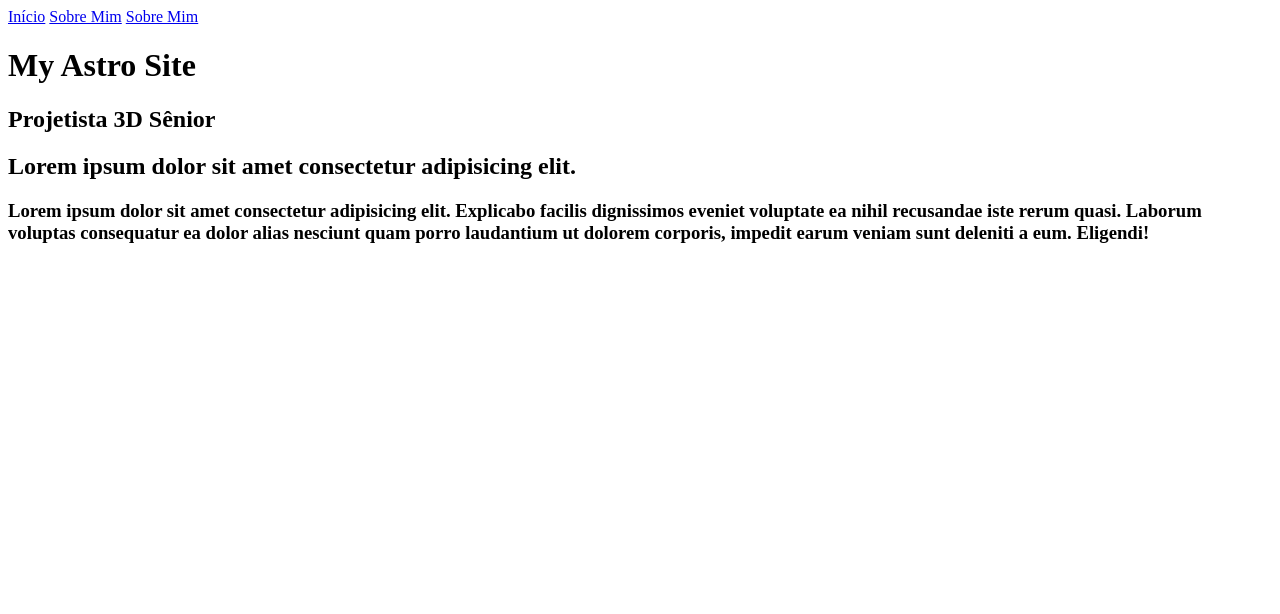
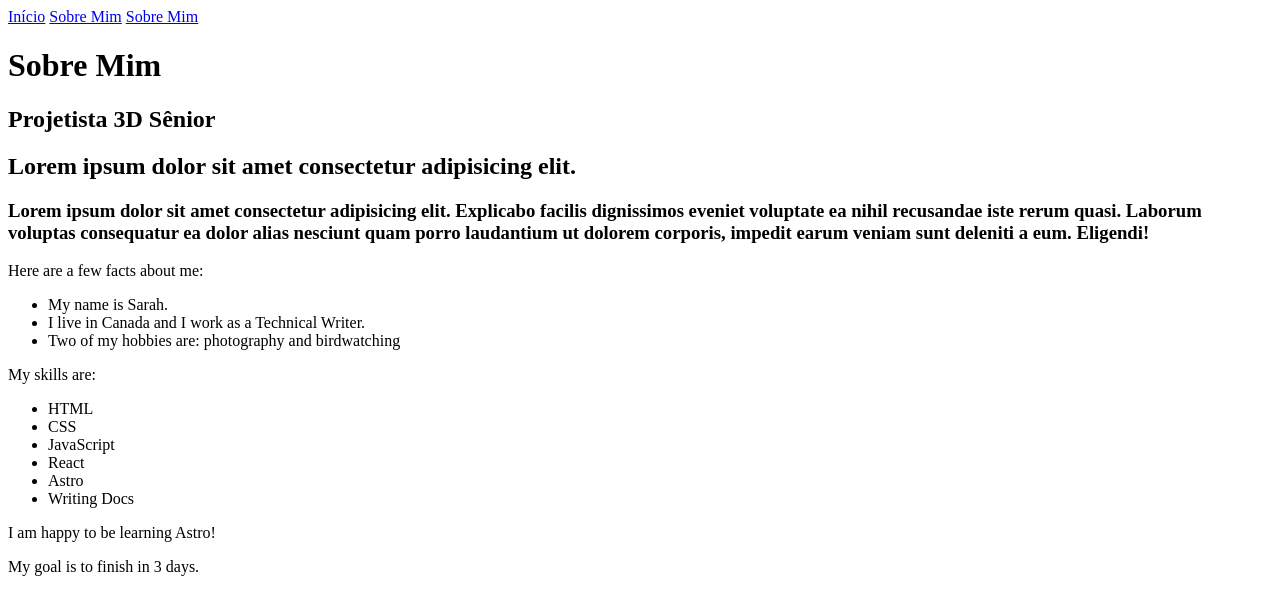
Before and after one commit to bandeira-thgo/astro-tut, an Astro site: page /about in a window 1280 px wide. Built offline with nearby package versions, Linux system fonts and the light colour scheme; Astro itself is replaced by a stand-in of ours.

Commit message:
add: about page

```diff
--- a/src/pages/about.astro
+++ b/src/pages/about.astro
@@ -1,4 +1,18 @@
 ---
+const pageTitle = "Sobre Mim";
+
+const identity = {
+  firstName: "Sarah",
+  country: "Canada",
+  occupation: "Technical Writer",
+  hobbies: ["photography", "birdwatching", "baseball"],
+};
+
+const skills = ["HTML", "CSS", "JavaScript", "React", "Astro", "Writing Docs"];
+
+const happy = true;
+const finished = false;
+const goal = 3;
 ---
 
 <html lang="en">
@@ -8,15 +22,31 @@
 		<link rel="icon" href="/favicon.ico" />
 		<meta name="viewport" content="width=device-width" />
 		<meta name="generator" content={Astro.generator} />
-		<title>Astro</title>
+		<title>{pageTitle}</title>
 	</head>
 	<body>
 		<a href="/">Início</a>
 		<a href="/about">Sobre Mim</a>
 		<a href="/blog">Sobre Mim</a>
-		<h1>My Astro Site</h1>
+		<h1>{pageTitle}</h1>
 		<h2>Projetista 3D Sênior</h2>
 		<h2>Lorem ipsum dolor sit amet consectetur adipisicing elit.</h2>
 		<h3>Lorem ipsum dolor sit amet consectetur adipisicing elit. Explicabo facilis dignissimos eveniet voluptate ea nihil recusandae iste rerum quasi. Laborum voluptas consequatur ea dolor alias nesciunt quam porro laudantium ut dolorem corporis, impedit earum veniam sunt deleniti a eum. Eligendi!</h3>
+
+		<p>Here are a few facts about me:</p>
+		<ul>
+		<li>My name is {identity.firstName}.</li>
+		<li>I live in {identity.country} and I work as a {identity.occupation}.</li>
+		{identity.hobbies.length >= 2 &&
+			<li>Two of my hobbies are: {identity.hobbies[0]} and {identity.hobbies[1]}</li>
+		}
+		</ul>
+		<p>My skills are:</p>
+		<ul>
+		{skills.map((skill) => <li>{skill}</li>)}
+		</ul>
+		{happy && <p>I am happy to be learning Astro!</p>}
+		{finished && <p>I finished this tutorial!</p>}
+		{goal === 3 ? <p>My goal is to finish in 3 days.</p> : <p>My goal is not 3 days.</p>}
 	</body>
 </html>
```
